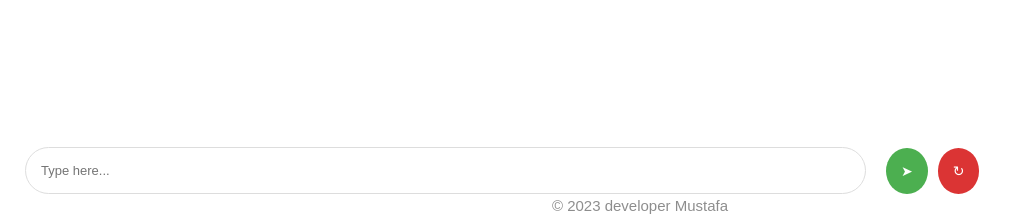
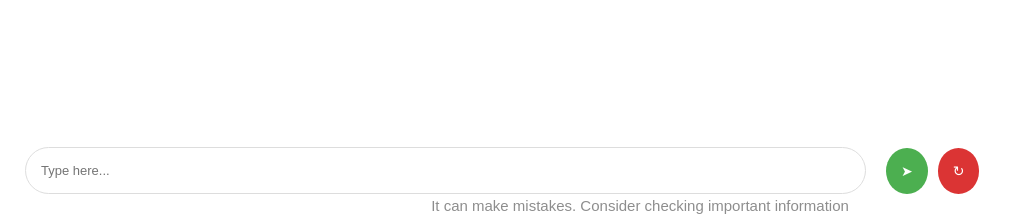
Before and after one commit to mustafaansarii/IRIS-AI, a Flask app: page / in a window 1280 px wide. Shown: the part 581-800 px from the top of the page, without its empty margins (0-1017 px from the left). Run offline with Flask 3, Linux system fonts and the light colour scheme.

Commit message:
Update index.html

```diff
--- a/templates/index.html
+++ b/templates/index.html
@@ -212,7 +212,7 @@
 
     <!-- Copyright Footer -->
     <div id="copyrightFooter">
-        &copy; 2023 developer Mustafa
+        It can make mistakes. Consider checking important information
     </div>
 
     <script>
```
